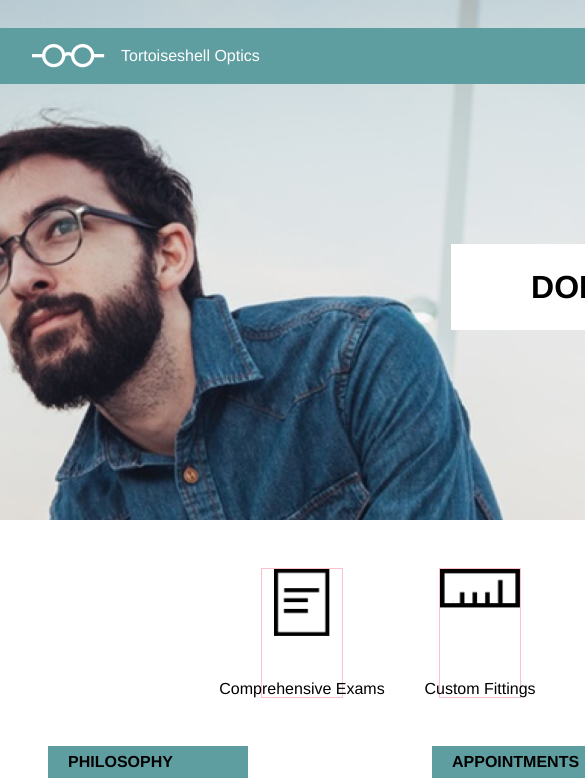
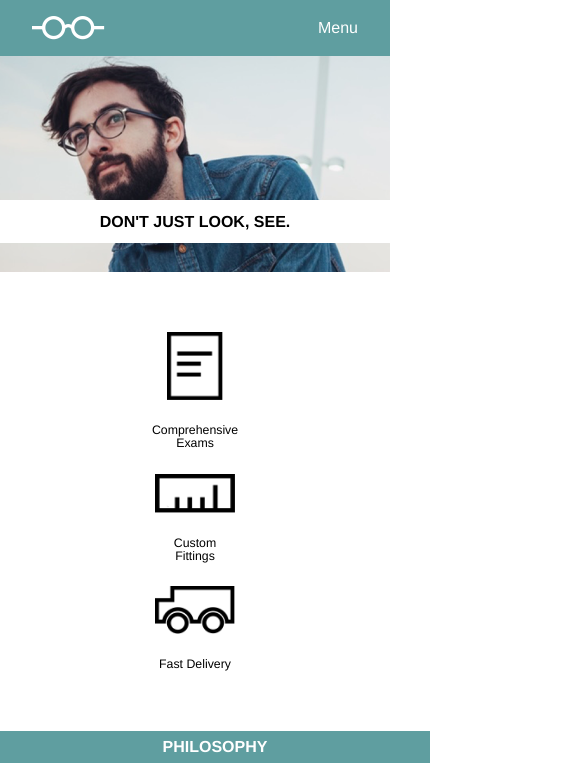
Before and after one commit to michnich02/tsoptics, a plain HTML site: page index.html in a window 390 px wide. Shown: the top 778 px of the page, 585 px wide, since content can reach past the window. Drawn offline with Linux system fonts and the light colour scheme.

Commit message:
Finished project

```diff
--- a/index.html
+++ b/index.html
@@ -7,13 +7,14 @@
     <title>Tortoiseshell Optics</title>
   </head>
   <body>
-    <div class="site-container">
 
 <!-- ***** Top Section ***** -->
 
       <div class="top-section">
 
           <!-- ***** Header ***** -->
+        <div class="site-container">
+          <div class="header-section">
             <header>
               <div class="header-content">
                 <img src="resources/images/logo-white.png" alt="logo">
@@ -21,24 +22,28 @@
                   <p>Tortoiseshell Optics</p>
                 </div>
                 <div class="navigation">
+                  <p>Menu</p>
                   <a href="#">Services</a>
                   <a href="#">Products</a>
                   <a href="#">Contact</a>
                 </div>
               </div>
             </header>
-
+          </div>
+        </div>
           <!-- ***** Image and Caption ***** -->
 
+        <div class="site-container">
           <div class="caption">
             <p>DON'T JUST LOOK, SEE.</p>
           </div>
-
+        </div>
       </div>
 <!-- ***** Content Section ***** -->
 
 <!-- ***** Icon Section ***** -->
 
+      <div class="site-container">
         <div class="content-section">
           <div class="icons">
             <div class="paper">
@@ -55,9 +60,10 @@
             </div>
           </div>
         </div>
+      </div>
 
 <!-- ***** Text Section ***** -->
-
+      <div class="site-container">
         <div class="text">
           <div class="text-group philosophy">
             <h1>PHILOSOPHY</h1>
@@ -72,14 +78,15 @@
               open Tuesday - Saturday, 9AM - 6PM.</p>
           </div>
         </div>
+      </div>
 
 <!-- ***** Footer Section ***** -->
 
+      <div class="site-container">
         <div class="footer-section">
           <img src="resources/images/logo-black.png" alt="logo">
           <p>Copyright Tortoiseshell Optics</p>
         </div>
-
       </div>
   </body>
 </html>
--- a/resources/style.css
+++ b/resources/style.css
@@ -21,10 +21,13 @@ header img {
   height: 1.5rem;
 }
 
+.header-section {
+  margin-top: 1rem;
+}
+
 .header-content {
   display: flex;
   padding: 1rem 2rem;
-  margin-top: 1rem;
   font-family: Helvetica;
   font-size: 1rem;
   color: white;
@@ -44,17 +47,19 @@ header img {
   justify-content: flex-end;
 }
 
+.navigation p {
+  display: none;
+}
+
 /* ***** Image and Caption ***** */
 
 .top-section {
-  position: relative;
-  padding: .75rem 9999rem;
-  margin: 0 -9999rem;
   background-image: url("images/glasses-bg.png");
   background-repeat: no-repeat;
-  background-size: contain;
+  background-size: cover;
   background-position: center;
   height: 31rem;
+  overflow: hidden;
 
 }
 
@@ -77,10 +82,6 @@ header img {
 
 /* ***** Content Section ***** */
 
-.content-section {
-  /* margin: auto; */
-}
-
 /* ***** Icon Section ***** */
 
 .icons {
@@ -91,8 +92,6 @@ header img {
 .icons p {
   text-align: center;
   font-family: Helvetica;
-  margin-left: -100%;
-  margin-right: -100%;
 }
 
 .icons img {
@@ -103,11 +102,11 @@ header img {
   display: flex;
   flex-direction: column;
   justify-content: space-between;
-  border: 1px solid pink;
   margin: 3rem;
   height: 8rem;
   width: 5rem;
   overflow: visible;
+  align-items: center;
 }
 
 .paper img {
@@ -128,6 +127,7 @@ header img {
   background-color: cadetblue;
   padding: 0.5rem 1.25rem;
   width: 10rem;
+  color: white;
 }
 
 .text p {
@@ -160,7 +160,7 @@ header img {
 
 /* ***** Tablet ***** */
 
-@media only screen and (min-width: 768px) and (max-width: 1024px) {
+@media only screen and (max-width: 1024px) {
 
 /* ***** Header ***** */
 
@@ -190,3 +190,105 @@ header img {
   }
 
 }
+
+/* ***** Mobile ***** */
+
+@media only screen and (max-width: 640px) {
+
+  /* ***** Header ***** */
+
+  .company-name p {
+    display: none;
+  }
+
+  .navigation p {
+    display: contents;
+  }
+
+  .navigation a {
+    display: none;
+  }
+
+  /* ***** Image and Caption ***** */
+
+  .top-section {
+    height: 17rem;
+    background-position: 20%;
+    background-size: cover;
+  }
+
+  .caption {
+    font-size: 1rem;
+    margin-top: 9rem;
+    justify-content: center;
+    position: static;
+    width: 100%;
+  }
+
+  .caption p {
+    text-align: center;
+    width: 100%;
+  }
+
+  /* ***** Content Section ***** */
+
+  /* ***** Icon Section ***** */
+
+  .icons {
+    flex-direction: column;
+    align-items: center;
+    margin: 3.77rem auto;
+  }
+
+  .icons img {
+    margin-bottom: 1.54rem;
+  }
+
+  .icons p {
+    font-size: 0.77rem;
+  }
+
+  .paper, .ruler, .truck {
+    margin: auto;
+    height: auto;
+    width: 5rem;
+  }
+
+  .ruler {
+    margin: 1.54rem auto;
+  }
+
+  /* *****Text Section ***** */
+
+  .text {
+    flex-direction: column;
+    align-items: center;
+  }
+
+  .text h1 {
+    text-align: center;
+    width: 100%;
+  }
+
+  .text p {
+    margin-top: 1rem;
+    margin-left: 1rem;
+    margin-right: 1rem;
+  }
+
+  .text-group {
+    width: auto;
+    margin: auto;
+    margin-bottom: 4rem;
+  }
+
+  /* ***** Footer Section ***** */
+
+  .footer-section {
+    justify-content: center;
+  }
+
+  .footer-section p {
+    display: none;
+  }
+}
```
Lines whose indentation alone changed are shown as unchanged.
